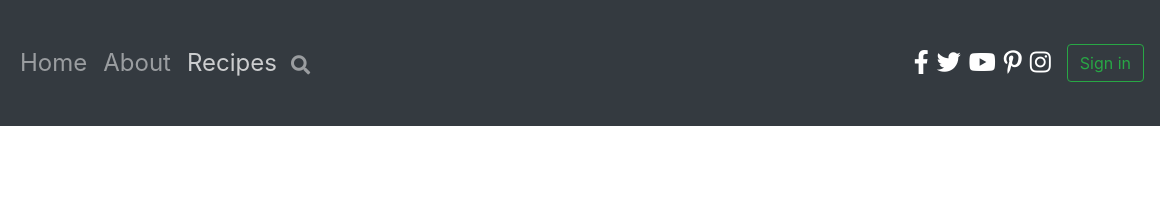
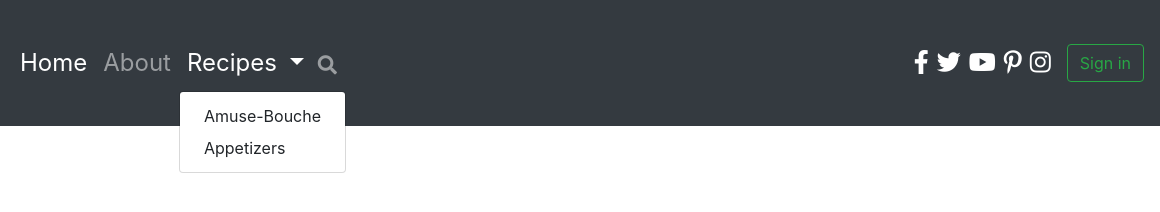
Before and after one commit to cdd2/cs465-final, a website: page HtmlFiles/home.html in a window 1280 px wide. Both pictures are taken after a click on the button "Recipes". Shown: the full height of the page, 120-1280 px from the left. Drawn offline with nearby package versions, Linux system fonts and the light colour scheme.

Commit message:
added dropdown menu

```diff
--- a/HtmlFiles/home.html
+++ b/HtmlFiles/home.html
@@ -4,11 +4,12 @@
     <meta charset="UTF-8">
     <meta name="viewport" content="width=device-width, initial-scale=1.0">
     <meta http-equiv="X-UA-Compatible" content="ie=edge">
-    <link rel="stylesheet" type="text/css" href="https://cdnjs.cloudflare.com/ajax/libs/twitter-bootstrap/4.3.1/css/bootstrap.min.css" />
     <link rel="stylesheet" type="text/css" href="https://cdnjs.cloudflare.com/ajax/libs/font-awesome/5.8.2/css/all.min.css" />
     <link rel="stylesheet" type="text/css" href="../CssFiles/navbar.css" />
-    <script type="text/javascript" src="https://cdnjs.cloudflare.com/ajax/libs/twitter-bootstrap/4.3.1/js/bootstrap.min.js"></script>
-    <script type="text/javascript" src="https://cdnjs.cloudflare.com/ajax/libs/jquery/3.4.1/jquery.min.js"></script>
+    <link rel="stylesheet" href="https://maxcdn.bootstrapcdn.com/bootstrap/4.0.0/css/bootstrap.min.css">
+	<script src="https://ajax.googleapis.com/ajax/libs/jquery/3.3.1/jquery.min.js"></script>
+	<script src="https://cdnjs.cloudflare.com/ajax/libs/popper.js/1.12.9/umd/popper.min.js"></script>
+	<script src="https://maxcdn.bootstrapcdn.com/bootstrap/4.0.0/js/bootstrap.min.js"></script>
     <title>Home</title>
 </head>
 <body>
@@ -22,14 +23,20 @@
 
         <div class="collapse navbar-collapse" id="navbarCollapse">
             <ul class="navbar-nav mr-auto">
-                <li class="nav-item">
+                <li class="nav-item active">
                     <a class="nav-link" href="#">Home</a>
                 </li>
                 <li class="nav-item">
                     <a class="nav-link" href="/about">About</a>
                 </li>
-                <li class="nav-item">
-                    <a class="nav-link" href="#">Recipes</a>
+                <li class="nav-item dropdown">
+                    <a class="nav-link dropdown-toggle" href="#" id="navbarDropdown" role="button" data-toggle="dropdown">
+                        Recipes
+                    </a>
+                    <div class="dropdown-menu" aria-labelledby="navbarDropdown">
+                        <a class="dropdown-item" href="/amuse-bouche">Amuse-Bouche</a>
+                        <a class="dropdown-item" href="/appetizers">Appetizers</a>
+                    </div>
                 </li>
                 <li class="nav-item">
                     <a href="#" class="nav-link fas fa-search" style="font-size: 80%; padding: 18px 0px 0px 6px"></a>
```
